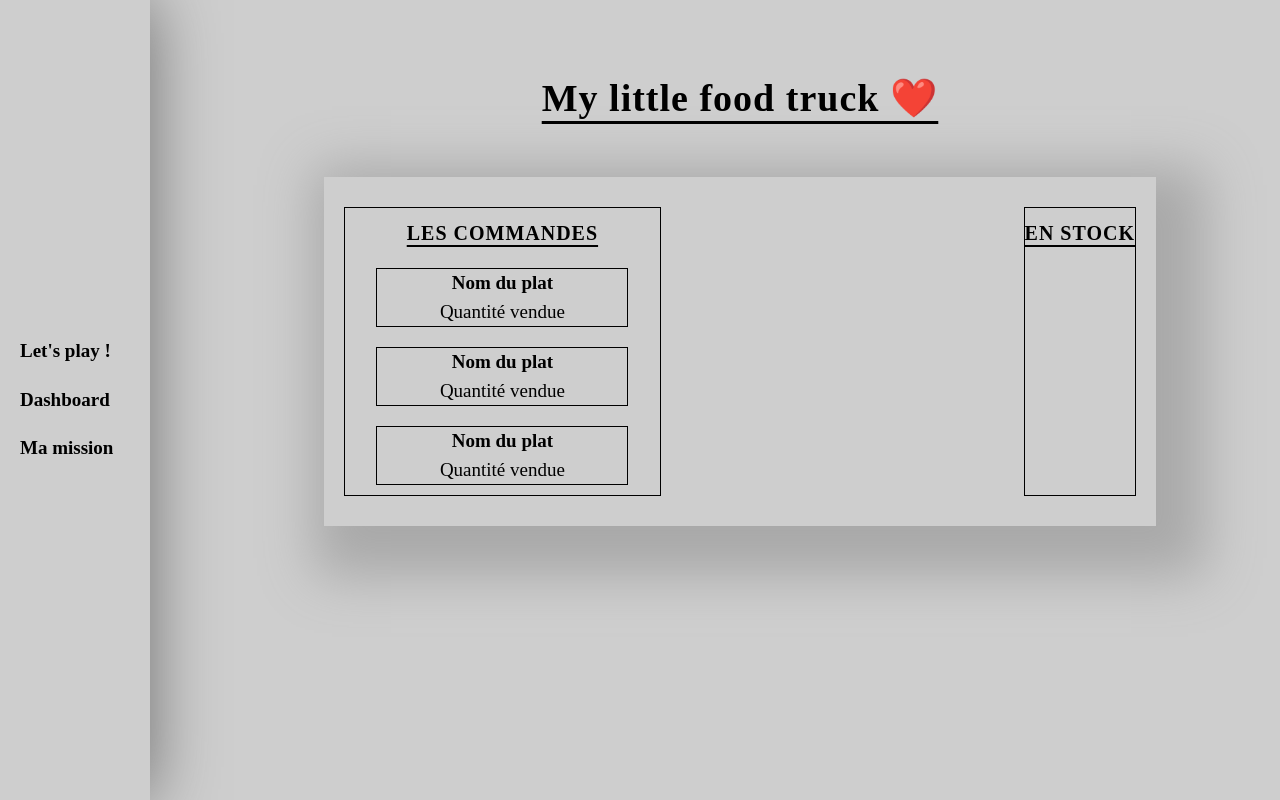
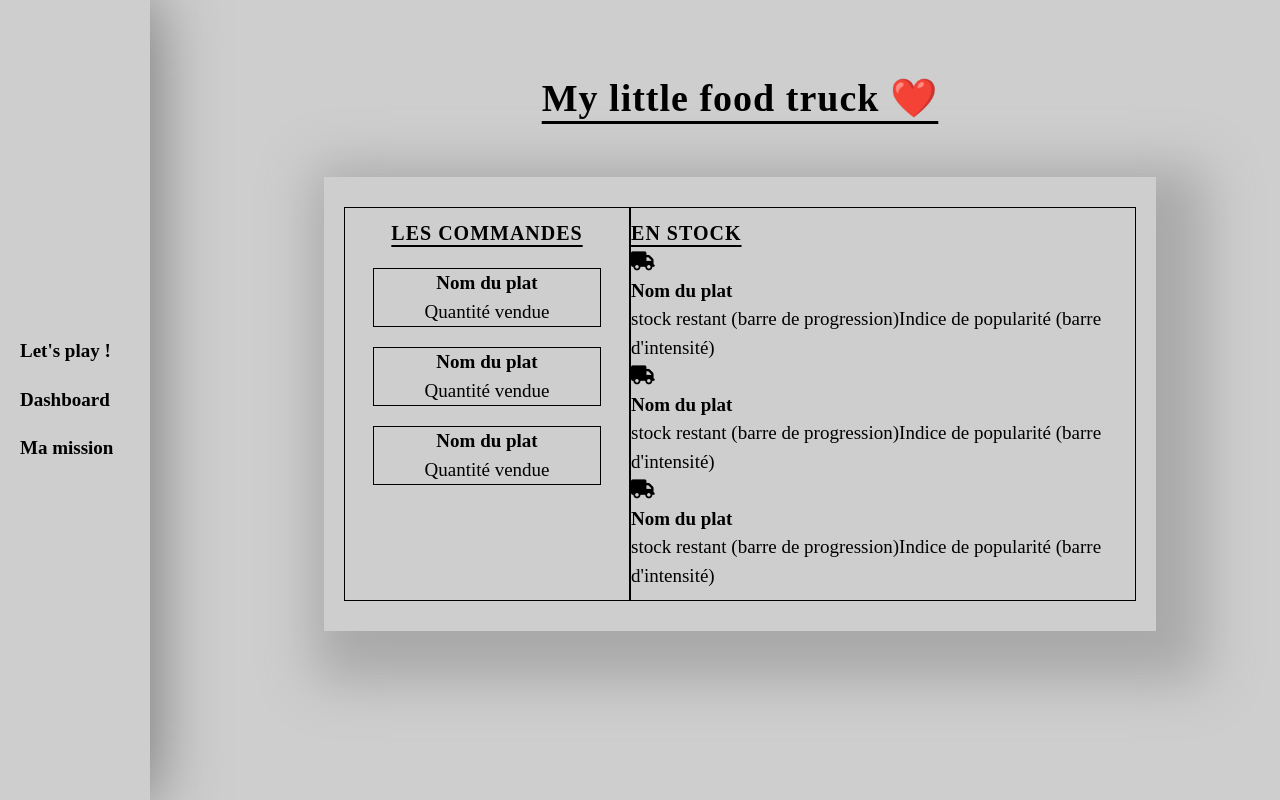
Before and after one commit to NatashaFinkel/food-truck-sim, a React (Vite) app: page /playboard in a window 1280 px wide. Built offline with nearby package versions, Linux system fonts and the light colour scheme.

Commit message:
Feature : implémentation de StockItem.tsx version primitive

```diff
--- a/src/components/PlayBoard.tsx
+++ b/src/components/PlayBoard.tsx
@@ -1,4 +1,5 @@
 import Order from "./Order";
+import StockItem from "./stockItem";
 
 function PlayBoard() {
   return (
@@ -12,6 +13,9 @@ function PlayBoard() {
         </div>
         <div className="container">
           <h2>En stock</h2>
+          <StockItem />
+          <StockItem />
+          <StockItem />
         </div>
       </div>
     </div>
--- /dev/null
+++ b/src/components/stockItem.tsx
@@ -0,0 +1,14 @@
+function StockItem() {
+  return (
+    <div className="stock-item">
+      <span>
+        <i className="fa-solid fa-truck"></i>
+      </span>
+      <h4>Nom du plat</h4>
+      <span>stock restant (barre de progression)</span>
+      <span>Indice de popularité (barre d'intensité)</span>
+    </div>
+  );
+}
+
+export default StockItem;
```
